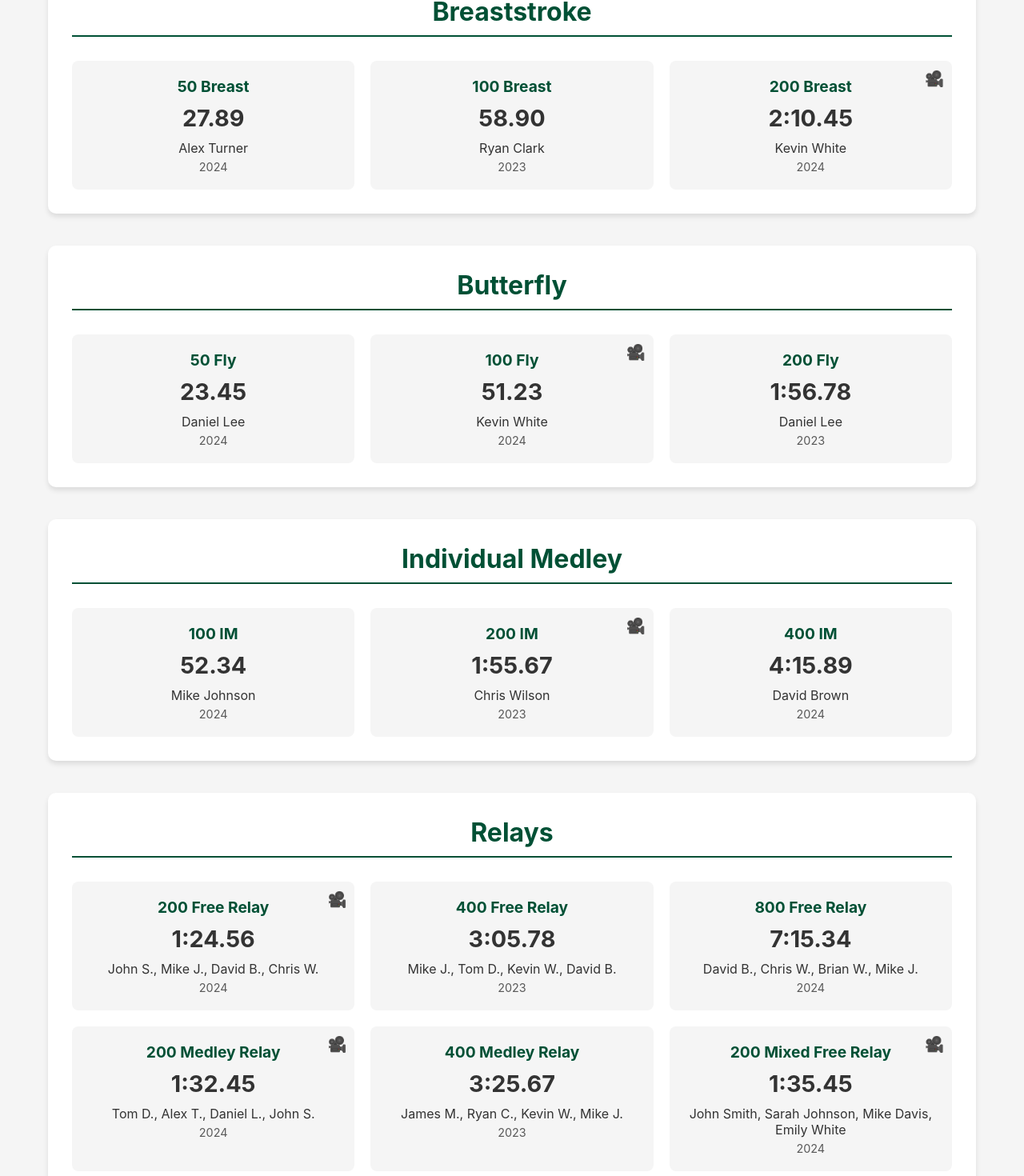
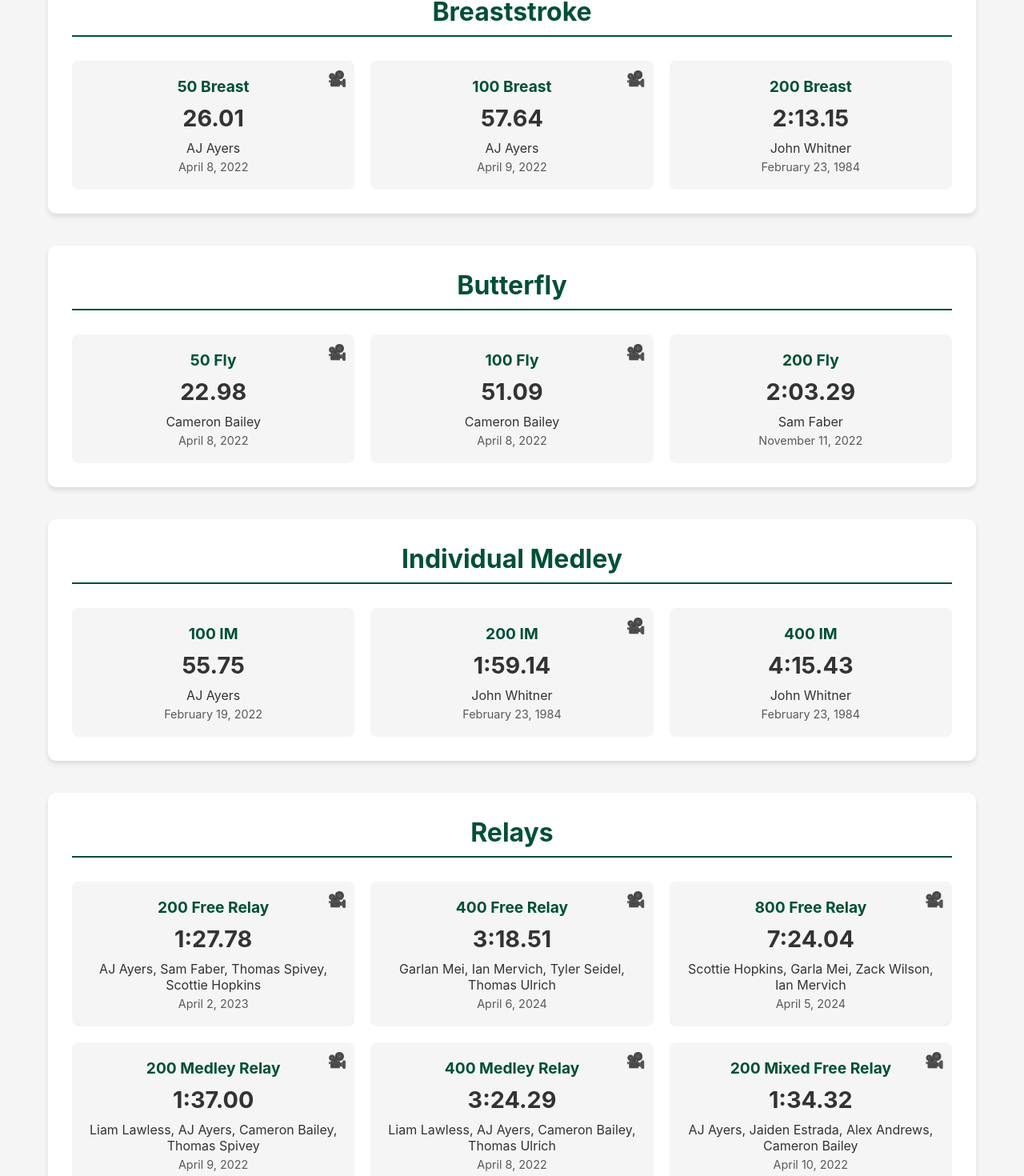
Before and after one commit to ZTW21/CharlotteClubSwim-Website, a React (Create React App) app: page /records in a window 1280 px wide. Shown: the part 1273-2743 px from the top of the page at 80% size. Built offline with nearby package versions, Linux system fonts and the light colour scheme.

Commit message:
Updated records

```diff
--- a/src/json/records.json
+++ b/src/json/records.json
@@ -1,81 +1,90 @@
 {
-  "mixedRelay": {
-    "event": "200 Mixed Free Relay",
-    "time": "1:35.45",
-    "names": "John Smith, Sarah Johnson, Mike Davis, Emily White",
-    "year": "2024",
-    "link": "https://www.youtube.com/watch?v=example1"
+  "mixedRelays": {
+    "freeRelay": {
+      "event": "200 Mixed Free Relay",
+      "time": "1:34.32",
+      "names": "AJ Ayers, Jaiden Estrada, Alex Andrews, Cameron Bailey",
+      "year": "April 10, 2022",
+      "link": "https://youtu.be/GJC16Xzo6b0?si=I7-CZPkglOB5Nlht&t=1219"
+    },
+    "medleyRelay": {
+      "event": "400 Mixed Medley Relay",
+      "time": "4:05.05",
+      "names": "Jill Harbert, Zack Wilson, Sammy Tjandra, Thomas Ulrich",
+      "year": "February 17, 2024",
+      "link": ""
+    }
   },
   "mens": {
     "freestyle": [
-      { "event": "50 Free", "time": "20.45", "name": "John Smith", "year": "2024", "link": "https://www.youtube.com/watch?v=example2" },
-      { "event": "100 Free", "time": "45.67", "name": "Mike Johnson", "year": "2023" },
-      { "event": "200 Free", "time": "1:42.34", "name": "David Brown", "year": "2024", "link": "https://www.youtube.com/watch?v=example3" },
-      { "event": "500 Free", "time": "4:35.89", "name": "Chris Wilson", "year": "2023" },
-      { "event": "1000 Free", "time": "9:45.67", "name": "Andrew Davis", "year": "2024" }
+      { "event": "50 Free", "time": "20.65", "name": "AJ Ayers", "year": "April 8, 2022", "link": "https://youtu.be/Rtvc178KclI?si=fVjT03W0BxfH2TX2&t=124" },
+      { "event": "100 Free", "time": "48.47", "name": "Shane Whicker", "year": "March 19, 2016", "link": "" },
+      { "event": "200 Free", "time": "1:47.79", "name": "Ian Mervich", "year": "April 6, 2024", "link": "https://youtu.be/yHSm0j2ukcU?si=MKbv6b7158sceT96&t=2884" },
+      { "event": "500 Free", "time": "4:51.46", "name": "John Whitner", "year": "February 23, 1984", "link": "" },
+      { "event": "1000 Free", "time": "10:16.48", "name": "Colin Catella", "year": "April 6, 2018","link": "" }
     ],
     "backstroke": [
-      { "event": "50 Back", "time": "24.56", "name": "Tom Davis", "year": "2024" },
-      { "event": "100 Back", "time": "52.12", "name": "James Miller", "year": "2023", "link": "https://www.youtube.com/watch?v=example4" },
-      { "event": "200 Back", "time": "1:55.78", "name": "Brian Wilson", "year": "2024" }
+      { "event": "50 Back", "time": "24.94", "name": "Garlan Mei", "year": "April 7, 2024", "link": "https://youtu.be/yHSm0j2ukcU?si=RsnCcjSv-cVDNZgn&t=4163" },
+      { "event": "100 Back", "time": "53.84", "name": "Garlan Mei", "year": "April 6, 2024", "link": "https://youtu.be/yHSm0j2ukcU?si=X2IMRBD_wedGIsBL&t=3189" },
+      { "event": "200 Back", "time": "2:03.59", "name": "Garlan Mei", "year": "February 17, 2023", "link": "" }
     ],
     "breaststroke": [
-      { "event": "50 Breast", "time": "27.89", "name": "Alex Turner", "year": "2024" },
-      { "event": "100 Breast", "time": "58.90", "name": "Ryan Clark", "year": "2023" },
-      { "event": "200 Breast", "time": "2:10.45", "name": "Kevin White", "year": "2024", "link": "https://www.youtube.com/watch?v=example5" }
+      { "event": "50 Breast", "time": "26.01", "name": "AJ Ayers", "year": "April 8, 2022", "link": "https://youtu.be/7TTzOcQDAB8?si=8pEMzXGnMdTR5vEG&t=2051" },
+      { "event": "100 Breast", "time": "57.64", "name": "AJ Ayers", "year": "April 9, 2022", "link": "https://youtu.be/bK0B8G4Dg1Q?si=OohHBV9xvoMFKC0N&t=2354" },
+      { "event": "200 Breast", "time": "2:13.15", "name": "John Whitner", "year": "February 23, 1984", "link": "" }
     ],
     "butterfly": [
-      { "event": "50 Fly", "time": "23.45", "name": "Daniel Lee", "year": "2024" },
-      { "event": "100 Fly", "time": "51.23", "name": "Kevin White", "year": "2024", "link": "https://www.youtube.com/watch?v=example6" },
-      { "event": "200 Fly", "time": "1:56.78", "name": "Daniel Lee", "year": "2023" }
+      { "event": "50 Fly", "time": "22.98", "name": "Cameron Bailey", "year": "April 8, 2022", "link": "https://www.youtube.com/watch?v=TSNTFWKw3vQ" },
+      { "event": "100 Fly", "time": "51.09", "name": "Cameron Bailey", "year": "April 8, 2022", "link": "https://youtu.be/wcNmbuucRYY?si=p03NtmJji3KHCCvf" },
+      { "event": "200 Fly", "time": "2:03.29", "name": "Sam Faber", "year": "November 11, 2022", "link": "" }
     ],
     "im": [
-      { "event": "100 IM", "time": "52.34", "name": "Mike Johnson", "year": "2024" },
-      { "event": "200 IM", "time": "1:55.67", "name": "Chris Wilson", "year": "2023", "link": "https://www.youtube.com/watch?v=example7" },
-      { "event": "400 IM", "time": "4:15.89", "name": "David Brown", "year": "2024" }
+      { "event": "100 IM", "time": "55.75", "name": "AJ Ayers", "year": "February 19, 2022", "link": "" },
+      { "event": "200 IM", "time": "1:59.14", "name": "John Whitner", "year": "February 23, 1984", "link": "https://www.youtube.com/watch?v=example7" },
+      { "event": "400 IM", "time": "4:15.43", "name": "John Whitner", "year": "February 23, 1984", "link": "" }
     ],
     "relays": [
-      { "event": "200 Free Relay", "time": "1:24.56", "names": "John S., Mike J., David B., Chris W.", "year": "2024", "link": "https://www.youtube.com/watch?v=example8" },
-      { "event": "400 Free Relay", "time": "3:05.78", "names": "Mike J., Tom D., Kevin W., David B.", "year": "2023" },
-      { "event": "800 Free Relay", "time": "7:15.34", "names": "David B., Chris W., Brian W., Mike J.", "year": "2024" },
-      { "event": "200 Medley Relay", "time": "1:32.45", "names": "Tom D., Alex T., Daniel L., John S.", "year": "2024", "link": "https://www.youtube.com/watch?v=example9" },
-      { "event": "400 Medley Relay", "time": "3:25.67", "names": "James M., Ryan C., Kevin W., Mike J.", "year": "2023" }
+      { "event": "200 Free Relay", "time": "1:27.78", "names": "AJ Ayers, Sam Faber, Thomas Spivey, Scottie Hopkins", "year": "April 2, 2023", "link": "https://www.youtube.com/live/p227BB-Zls8?si=XidQPFek0HEDJTam&t=1291" },
+      { "event": "400 Free Relay", "time": "3:18.51", "names": "Garlan Mei, Ian Mervich, Tyler Seidel, Thomas Ulrich", "year": "April 6, 2024", "link": "https://youtu.be/yHSm0j2ukcU?si=An5KQddHq9oqJP_I&t=3556" },
+      { "event": "800 Free Relay", "time": "7:24.04", "names": "Scottie Hopkins, Garla Mei, Zack Wilson, Ian Mervich", "year": "April 5, 2024", "link": "https://youtu.be/yHSm0j2ukcU?si=zJEkO3Bby-AgEIQB" },
+      { "event": "200 Medley Relay", "time": "1:37.00", "names": "Liam Lawless, AJ Ayers, Cameron Bailey, Thomas Spivey", "year": "April 9, 2022", "link": "https://youtu.be/pAR8Msv96FY?si=wM1tE7Fmwjmjhww2&t=1079" },
+      { "event": "400 Medley Relay", "time": "3:24.29", "names": "Liam Lawless, AJ Ayers, Cameron Bailey, Thomas Ulrich", "year": "April 8, 2022", "link": "https://youtu.be/Z30Yjk_kx3o?si=64bYeuO8jBprvQPl&t=1824" }
     ]
   },
   "womens": {
     "freestyle": [
-      { "event": "50 Free", "time": "23.45", "name": "Sarah Johnson", "year": "2024", "link": "https://www.youtube.com/watch?v=example10" },
-      { "event": "100 Free", "time": "51.23", "name": "Emily Davis", "year": "2023" },
-      { "event": "200 Free", "time": "1:52.67", "name": "Laura Wilson", "year": "2024" },
-      { "event": "500 Free", "time": "5:01.34", "name": "Rachel Brown", "year": "2023", "link": "https://www.youtube.com/watch?v=example11" },
-      { "event": "1000 Free", "time": "10:30.45", "name": "Michelle Turner", "year": "2024" }
+      { "event": "50 Free", "time": "23.63", "name": "Lisa Zeiser", "year": "February 23, 1984", "link": "" },
+      { "event": "100 Free", "time": "51.67", "name": "Lisa Zeiser", "year": "February 23, 1984", "link": "" },
+      { "event": "200 Free", "time": "1:52.61", "name": "Lisa Zeiser", "year": "February 23, 1984", "link": "" },
+      { "event": "500 Free", "time": "5:11.20", "name": "Lisa Zeiser", "year": "November 2, 1984", "link": "" },
+      { "event": "1000 Free", "time": "11:26.00", "name": "Nancy Hunt", "year": "November 2, 1984", "link": "" }
     ],
     "backstroke": [
-      { "event": "50 Back", "time": "27.89", "name": "Jessica Miller", "year": "2024" },
-      { "event": "100 Back", "time": "57.89", "name": "Amanda Clark", "year": "2023", "link": "https://www.youtube.com/watch?v=example12" },
-      { "event": "200 Back", "time": "2:05.67", "name": "Jennifer Lee", "year": "2024" }
+      { "event": "50 Back", "time": "28.47", "name": "Alivia Price", "year": "September 30, 2023", "link": "" },
+      { "event": "100 Back", "time": "1:00.17(R)", "name": "Alivia Price", "year": "April 5, 2024", "link": "https://youtu.be/yHSm0j2ukcU?si=a1xwI_flA9zMw4fD&t=1331" },
+      { "event": "200 Back", "time": "2:22.92", "name": "Nancy Hunt", "year": "February 21, 1985", "link": "" }
     ],
     "breaststroke": [
-      { "event": "50 Breast", "time": "30.45", "name": "Katie White", "year": "2024" },
-      { "event": "100 Breast", "time": "1:05.45", "name": "Michelle Turner", "year": "2024", "link": "https://www.youtube.com/watch?v=example13" },
-      { "event": "200 Breast", "time": "2:22.12", "name": "Ashley Smith", "year": "2023" }
+      { "event": "50 Breast", "time": "29.86", "name": "Michaela Nolte", "year": "April 8, 2018", "link": "https://www.youtube.com/live/uq626QVCzSs?si=ZMEAQk7iev75wAjO&t=2263" },
+      { "event": "100 Breast", "time": "1:05.37", "name": "Michaela Nolte", "year": "April 7, 2018", "link": "https://www.youtube.com/live/T-dhiLhxUFA?si=xHAVK3wXRz7kcYTj&t=4307" },
+      { "event": "200 Breast", "time": "2:22.92", "name": "Nancy Hunt", "year": "February 23, 1984", "link": "" }
     ],
     "butterfly": [
-      { "event": "50 Fly", "time": "26.78", "name": "Emily Davis", "year": "2024" },
-      { "event": "100 Fly", "time": "56.78", "name": "Jennifer Lee", "year": "2024", "link": "https://www.youtube.com/watch?v=example14" },
-      { "event": "200 Fly", "time": "2:08.90", "name": "Sarah Johnson", "year": "2023" }
+      { "event": "50 Fly", "time": "27.58", "name": "Sammy Tjandra", "year": "October 14, 2023", "link": "" },
+      { "event": "100 Fly", "time": "59.24", "name": "Lisa Zeiser", "year": "February 23, 1984", "link": "" },
+      { "event": "200 Fly", "time": "2:27.96", "name": "Cindy Michael", "year": "November 2, 1984", "link": "" }
     ],
     "im": [
-      { "event": "100 IM", "time": "58.90", "name": "Laura Wilson", "year": "2024" },
-      { "event": "200 IM", "time": "2:08.45", "name": "Emily Davis", "year": "2023", "link": "https://www.youtube.com/watch?v=example15" },
-      { "event": "400 IM", "time": "4:35.67", "name": "Rachel Brown", "year": "2024" }
+      { "event": "100 IM", "time": "1:01.18", "name": "Michaela Nolte", "year": "April 8, 2018", "link": "https://www.youtube.com/live/uq626QVCzSs?si=_tBBeItf10fj_wA_&t=4256" },
+      { "event": "200 IM", "time": "2:09.37", "name": "Meegan Wright", "year": "February 23, 1984", "link": "" },
+      { "event": "400 IM", "time": "4:43.21", "name": "Meegan Wright", "year": "February 23, 1984", "link": "" }
     ],
     "relays": [
-      { "event": "200 Free Relay", "time": "1:36.78", "names": "Sarah J., Emily D., Laura W., Rachel B.", "year": "2024", "link": "https://www.youtube.com/watch?v=example16" },
-      { "event": "400 Free Relay", "time": "3:35.45", "names": "Emily D., Jessica M., Jennifer L., Sarah J.", "year": "2023" },
-      { "event": "800 Free Relay", "time": "7:55.23", "names": "Laura W., Rachel B., Michelle T., Emily D.", "year": "2024" },
-      { "event": "200 Medley Relay", "time": "1:48.90", "names": "Jessica M., Katie W., Jennifer L., Sarah J.", "year": "2024", "link": "https://www.youtube.com/watch?v=example17" },
-      { "event": "400 Medley Relay", "time": "3:55.67", "names": "Amanda C., Ashley S., Emily D., Laura W.", "year": "2023" }
+      { "event": "200 Free Relay", "time": "1:44.53", "names": "Sammy Tjandra, Alivia Price, Ashley Jean, Jill Harbert", "year": "April 7, 2024", "link": "https://youtu.be/yHSm0j2ukcU?si=a8bFyyvn3xGAnmH-&t=3782" },
+      { "event": "400 Free Relay", "time": "3:42.15", "names": "Nancy Hunt, Lisa Zeiser, Meegan Wright, Megan Walket", "year": "", "link": "" },
+      { "event": "800 Free Relay", "time": "N/A", "names": "N/A", "year": "N/A", "link": "" },
+      { "event": "200 Medley Relay", "time": "1:57.11", "names": "Jill Harbert, Ashley Jean, Sammy, Tjandra, Alivia Price", "year": "April 6, 2024", "link": "https://youtu.be/yHSm0j2ukcU?si=y0BbtB3pu5TMRV2I&t=1895" },
+      { "event": "400 Medley Relay", "time": "4:09.49", "names": "Lisa Zeiser, Nancy Hunt, Megan Walket, Meegan Wright", "year": "February 23, 1984", "link": "" }
     ]
   }
 }
--- a/src/pages/Records.js
+++ b/src/pages/Records.js
@@ -72,7 +72,10 @@ function Records() {
                 <RecordCard key={index} record={record} />
               ))}
               {key === 'relays' && (
-                <RecordCard record={recordsData.mixedRelay} />
+                <>
+                  <RecordCard record={recordsData.mixedRelays.freeRelay} />
+                  <RecordCard record={recordsData.mixedRelays.medleyRelay} />
+                </>
               )}
             </div>
           </section>
```
